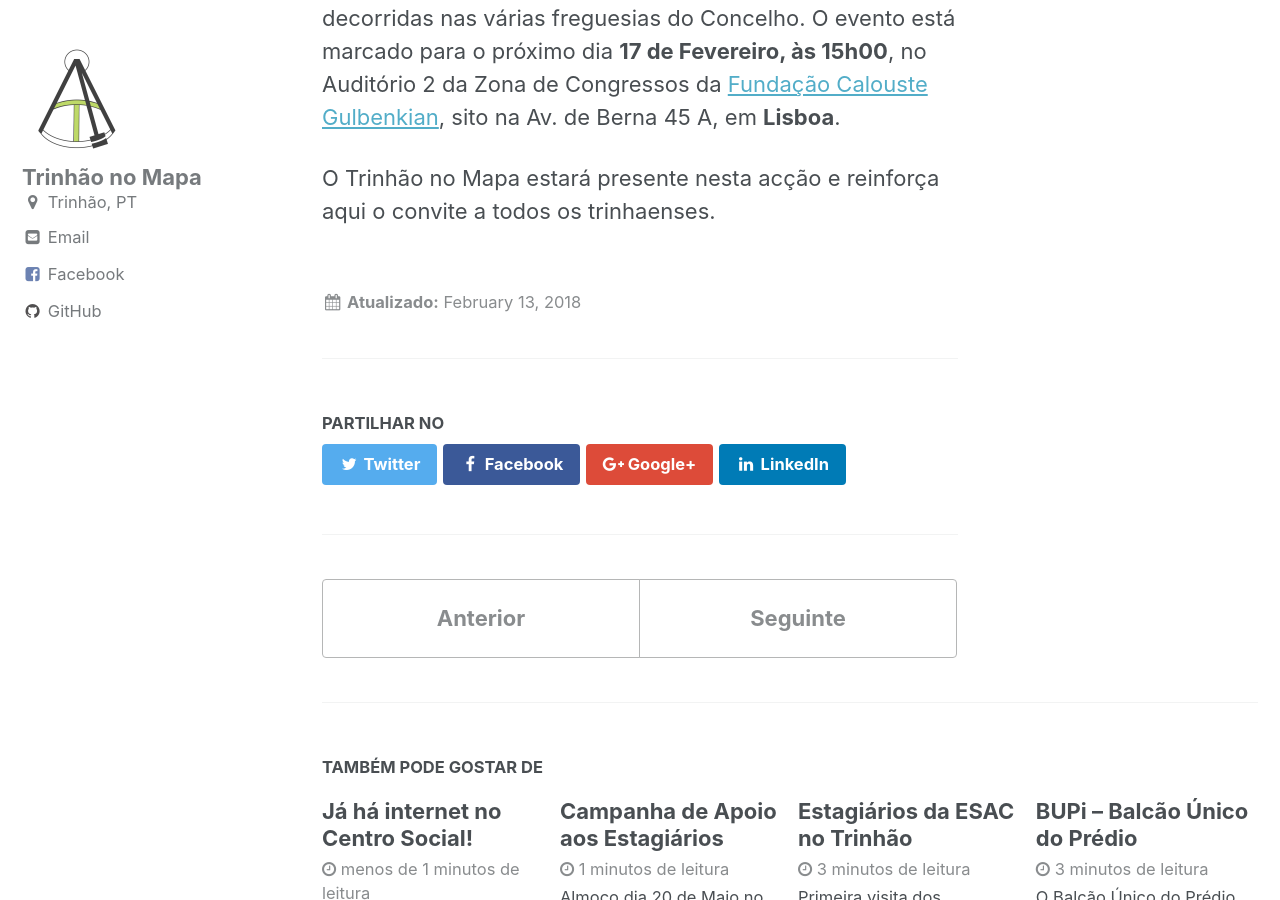
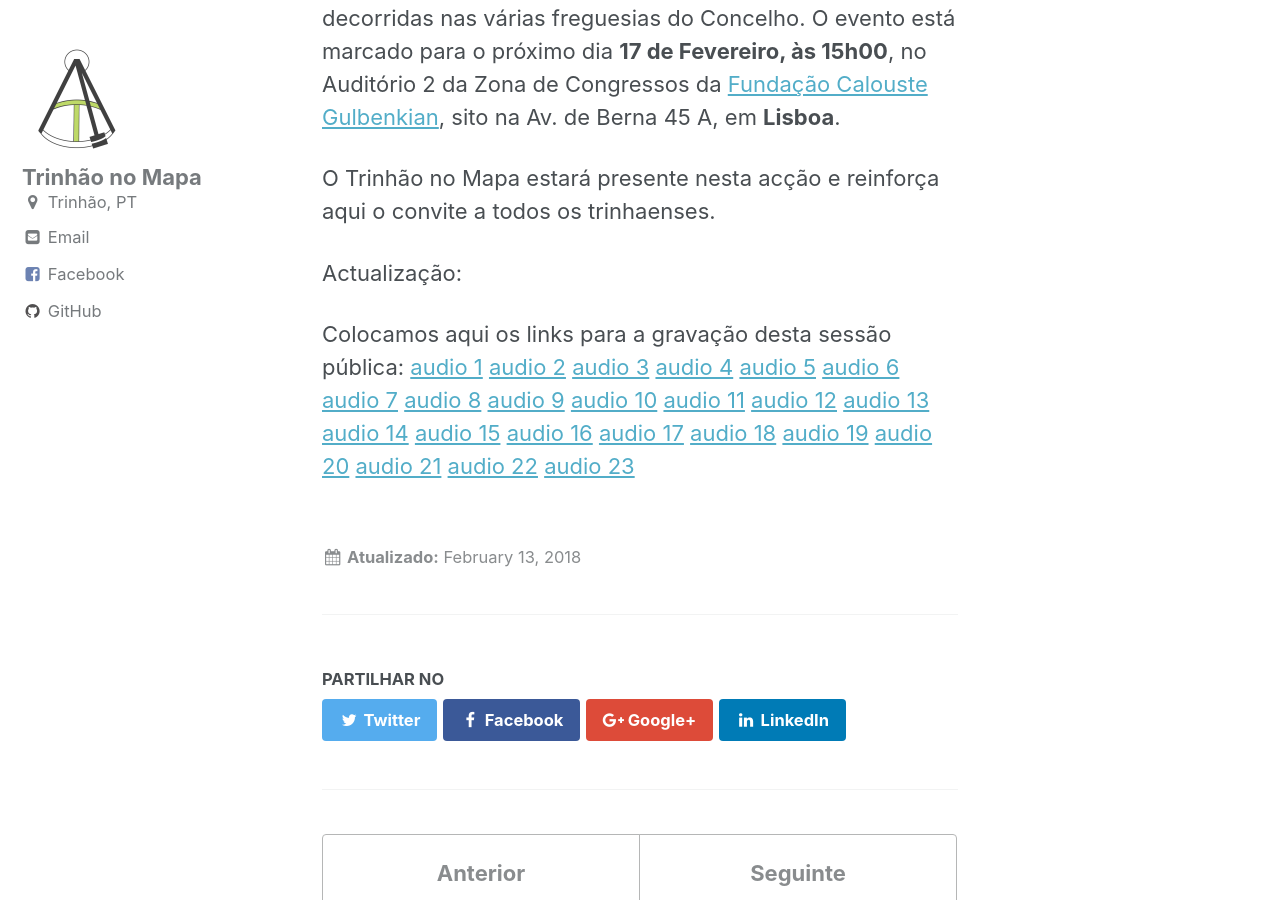
Before and after one commit to trinhaonomapa/trinhaonomapa.github.io, a Jekyll site: the page built from _posts/2018-02-13-esclarecimento.md, in a window 1280 px wide and 900 px high, scrolled down 790 px. Built offline with Jekyll 4.4.1, drawn with Linux system fonts in a browser that asks for light colours.

Commit message:
Update 2018-02-13-esclarecimento.md

```diff
--- a/_posts/2018-02-13-esclarecimento.md
+++ b/_posts/2018-02-13-esclarecimento.md
@@ -14,3 +14,31 @@ No comunicado enviado pela Câmara Municipal de Pampilhosa da Serra às associa
 Esta acção culmina a sequência de acções semelhantes decorridas nas várias freguesias do Concelho. O evento está marcado para o próximo dia **17 de Fevereiro, às 15h00**, no Auditório 2 da Zona de Congressos da [Fundação Calouste Gulbenkian](https://goo.gl/maps/F5krPiJvEtk), sito na Av. de Berna 45 A, em **Lisboa**.
 
 O Trinhão no Mapa estará presente nesta acção e reinforça aqui o convite a todos os trinhaenses.
+
+
+Actualização:
+
+Colocamos aqui os links para a gravação desta sessão pública:
+[audio 1](https://drive.google.com/open?id=1I_2U6V1NDL4nUub9XIKnnHahdTHq4vQ-)
+[audio 2](https://drive.google.com/open?id=1MYOEDdnon42pjSRZqtg0rzLoYemjvwH9)
+[audio 3](https://drive.google.com/open?id=1S3xqY19wycBpj4jStQJvcwabFuk2sZYN)
+[audio 4](https://drive.google.com/open?id=1Ap6eroCvJKOXW-Uxc-shm15l2kbbxTLi)
+[audio 5](https://drive.google.com/open?id=1ALJucV83sf33dbNCZU_nWgzoYwIhBcwa)
+[audio 6](https://drive.google.com/open?id=13VfvRWaP8bZQlZAF1CrBUFHcD9lpS-9J)
+[audio 7](https://drive.google.com/open?id=1dxilJq9NoT8cKdWbfzfzElPUnSJJ7qBa)
+[audio 8](https://drive.google.com/open?id=16qqp2HdTfj6xhgrJvh1nZ5L4_TiCFabN)
+[audio 9](https://drive.google.com/open?id=1b9vRwqcdBGWynVTzDwta1HmPvBTlThHh)
+[audio 10](https://drive.google.com/open?id=1xhipXnfr_2G6SMXr3-zUiZ_j7DlXxeO4)
+[audio 11](https://drive.google.com/open?id=1-JoLJGPJCeM-69fgwpLaDFdyoXuVlasF)
+[audio 12](https://drive.google.com/open?id=1t-EvSLwOSEbhy5JJJpAWHAgQc0uZnV68)
+[audio 13](https://drive.google.com/open?id=1NBmPXSUe39SIPw17LZd0dCC_N_7C0bbj)
+[audio 14](https://drive.google.com/open?id=1fS52oKVQTuogZTTZ04N2xDoEKXUoI2nH)
+[audio 15](https://drive.google.com/open?id=15XWcxQUtQiyHLYagRjipge-jgLK0Neb-)
+[audio 16](https://drive.google.com/open?id=1ntI0QdxcjZLMr40_6HAOz0p0IdhUagBv)
+[audio 17](https://drive.google.com/open?id=1O9xnE7e9SOPASHXWG7aM-BSBwgtbnL9D)
+[audio 18](https://drive.google.com/open?id=1m60ASFY8bXitwK3qFjYXYxSpI_wh05X2)
+[audio 19](https://drive.google.com/open?id=1jCcDLVb5V9xHnW1jm0-FkvCQLpEGZTo-)
+[audio 20](https://drive.google.com/open?id=1yu8G14aBIeQBaEHndk-PCq4xoM3eM5Xc)
+[audio 21](https://drive.google.com/open?id=1-KtANHZ8zaXgD05VCWESDOLfb4ztHHvY)
+[audio 22](https://drive.google.com/open?id=1UpHtxGICIk-xUQX_AjSTwLiJdQ7vpCmE)
+[audio 23](https://drive.google.com/open?id=12E2hXUDWdz6ruo5W6OvSHgTNLgNO7i6L)
```
